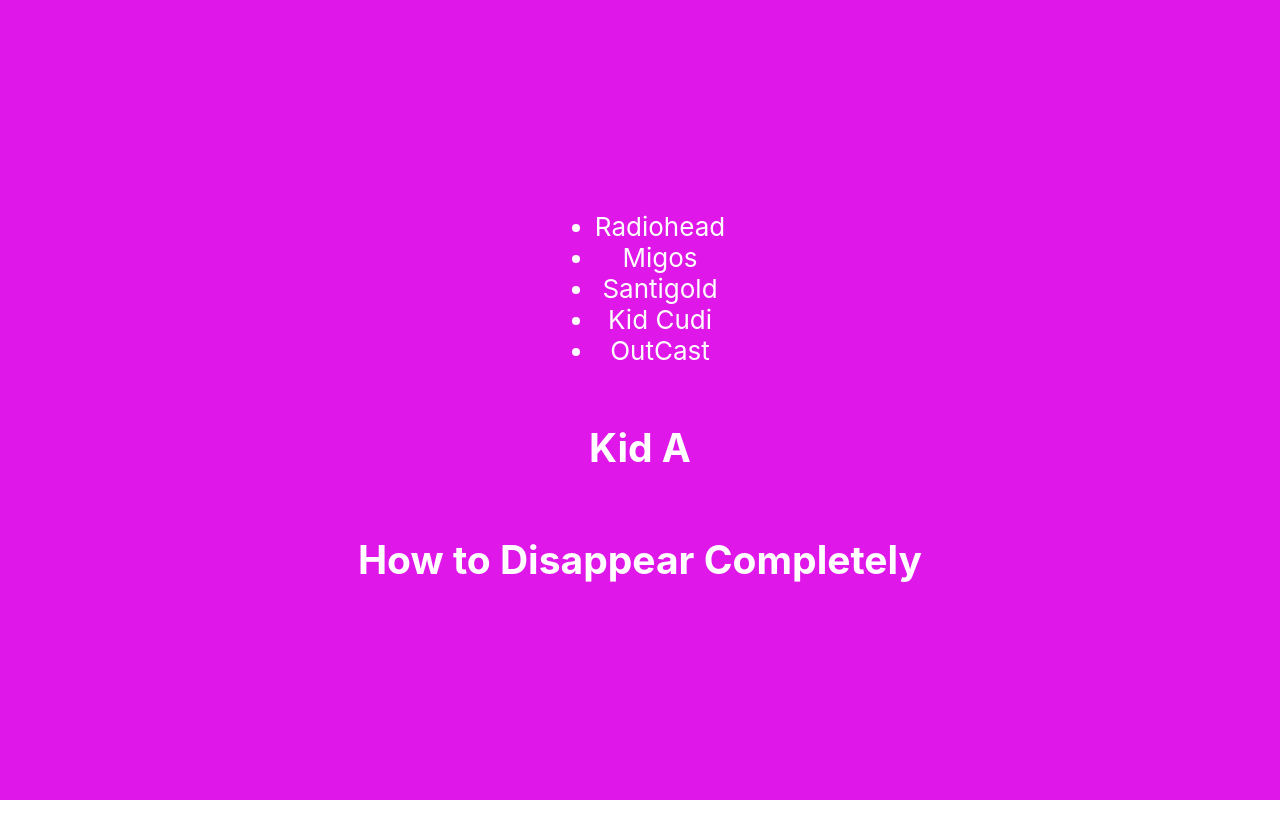
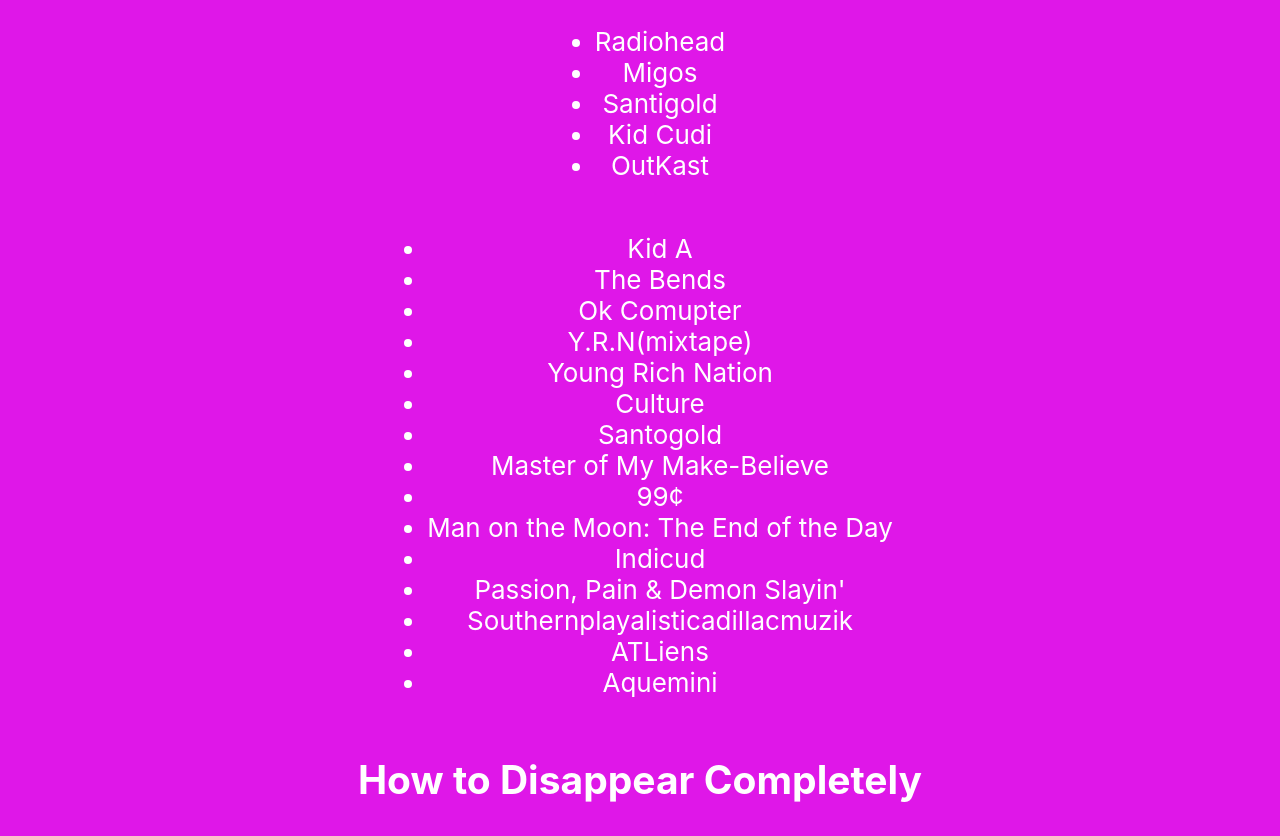
Before and after one commit to A-DiRusso/music-browser-app, a React (Create React App) app: page / in a window 1280 px wide. Before the commit the page ends 800 px from the top, so only its background shows below. Built offline with nearby package versions, Linux system fonts and the light colour scheme.

Commit message:
adds album li for all bands

```diff
--- a/src/Albums.js
+++ b/src/Albums.js
@@ -10,25 +10,25 @@
                        'Ok Comupter'
                       ]
           },
-          Migos: {
+          migos: {
               albums: ['Y.R.N(mixtape)',
                         'Young Rich Nation',
                         'Culture'
                       ]
           },
-                    Santigold: {
+          santigold: {
               albums: ['Santogold',
                         'Master of My Make-Believe',
                         '99¢',
                       ]
           },
-                              KidCudi: {
+          kidcudi: {
               albums: ['Man on the Moon: The End of the Day',
                       'Indicud',
                       'Passion, Pain & Demon Slayin\''
                       ]
           },
-                                        OutCast: {
+          outkast: {
             albums: ['Southernplayalisticadillacmuzik',
                         'ATLiens',
                         'Aquemini'
@@ -39,11 +39,19 @@
       }
     }
     render() {
+        // console.log(this.state.migos.albums)
     return (
-        <div>
-            <h2>Kid A</h2>
-        </div>
+
+           <ul>
+                { this.state.radiohead.albums.map((album, i) => (<li key={i}>{album}</li>)) }
+                { this.state.migos.albums.map((album, i) => (<li key={i}>{album}</li>)) }
+                { this.state.santigold.albums.map((album, i) => (<li key={i}>{album}</li>)) }
+                { this.state.kidcudi.albums.map((album, i) => (<li key={i}>{album}</li>)) }
+                { this.state.outkast.albums.map((album, i) => (<li key={i}>{album}</li>)) }
+
+           </ul>
       )
 
   }
+
 }
--- a/src/Bands.js
+++ b/src/Bands.js
@@ -9,7 +9,7 @@
                 'Migos',
                 'Santigold',
                 'Kid Cudi',
-                'OutCast'
+                'OutKast'
             ]
         }
     }
@@ -17,7 +17,7 @@
         return (
            <ul>
                {
-                   this.state.bands.map((band) => (<li>{band}</li>))
+                   this.state.bands.map((band, i) => (<li key={i}>{band}</li>))
                 }
             </ul>
            )
```
Lines whose indentation alone changed are shown as unchanged.
